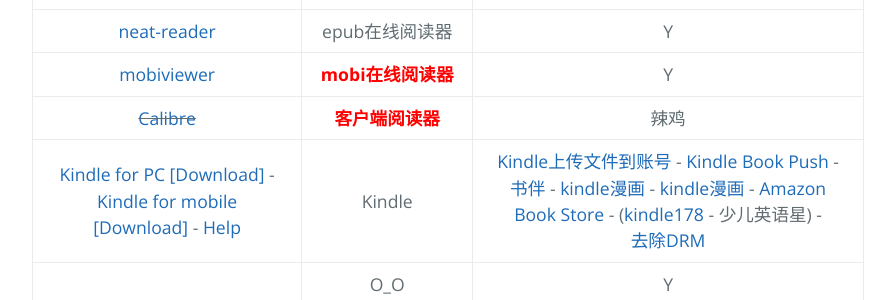
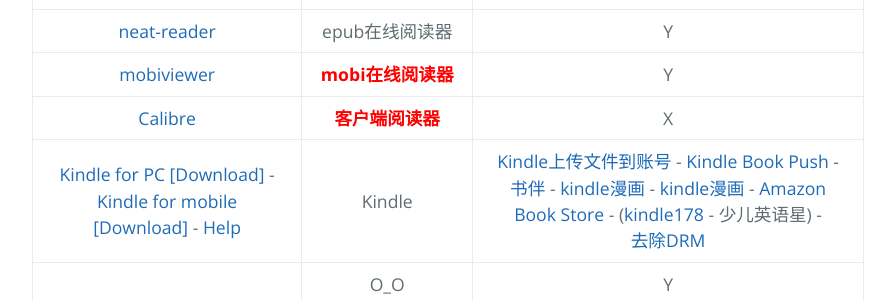
Before and after one commit to AmbroseRen/test, a Jekyll site: the page built from Library/ViewTools.md, in a window 1280 px wide. Shown: the part 552-852 px from the top of the page, without its empty margins (192-1087 px from the left). Built offline with Jekyll 4.4.1, drawn with Linux system fonts in a browser that asks for light colours; our own code applies the rules of GitHub Pages for plain Markdown files; the repository's description, which GitHub fills in, is left out.

Commit message:
Update ViewTools.md

```diff
--- a/Library/ViewTools.md
+++ b/Library/ViewTools.md
@@ -13,7 +13,7 @@
 | [BookReader](https://ztftrue.github.io/BookReader/)/[Author](https://github.com/ztftrue/BookReader/) | epub在线阅读器 | Y |
 | [neat-reader](https://www.neat-reader.cn/webapp#/) | epub在线阅读器 | Y |
 | [mobiviewer](https://imclient.herokuapp.com/mobiviewer/) | <font color="#ff0000"><b>mobi在线阅读器</b></font> | Y |
-| ~~[Calibre](https://calibre-ebook.com/)~~ | <font color="#ff0000"><b>客户端阅读器</b></font> | 辣鸡 |
+| [Calibre](https://calibre-ebook.com/) | <font color="#ff0000"><b>客户端阅读器</b></font> | X |
 | [Kindle for PC [Download]](https://www.amazon.com/Amazon-Digital-Services-LLC-Download/dp/B00UB76290) - [Kindle for mobile [Download]](https://www.amazon.com/b?ie=UTF8&node=16571048011) - [Help](https://www.amazon.com/gp/help/customer/display.html?nodeId=GZSM7D8A85WKPYYD) | Kindle | [Kindle上传文件到账号](https://www.amazon.com/gp/sendtokindle) - [Kindle Book Push](https://book.einverne.info/) - [书伴](https://bookfere.com/ebook) - [kindle漫画](http://www.kindlecomic.net/) - [kindle漫画](http://vol.moe/) - [Amazon Book Store](https://www.amazon.cn/b?ie=UTF8&node=1987669071) - ([kindle178](http://www.kindle178.com/) - 少儿英语星) - [去除DRM](http://www.staycu.com/archives/259) |
 | []() | O_O | Y |
 | []() | O_O | Y |
```
